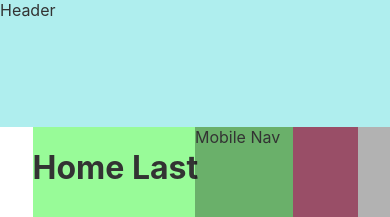
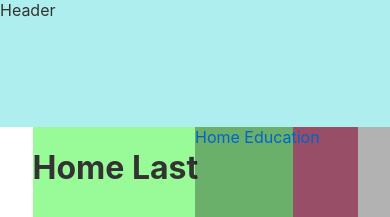
Before and after one commit to popejb1116/jbp-website-ui, a Svelte app: page / in a window 390 px wide. Shown: the top 217 px of the page. Built offline with nearby package versions, Linux system fonts and the light colour scheme.

Commit message:
Converted mobile nav to component

```diff
--- a/src/layout/GridLayout.svelte
+++ b/src/layout/GridLayout.svelte
@@ -2,6 +2,7 @@
    import Header from './header/Header.svelte'
    // DesktopNav contains Pages and Aside
    import DesktopNav from '../navigation/DesktopNav.svelte'
+   import MobileNav from '../navigation/MobileNav.svelte'
    import Footer from './footer/Footer.svelte'
 </script>
 
@@ -19,21 +20,11 @@
 
       position: relative;
    }
-
-   .test {
-      position: absolute;
-      z-index: 1;
-      top: 15vh;
-      right: 0;
-      height: 85vh;
-      width: 50vw;
-      background: rgba(0, 0, 0, 0.3);
-   }
 </style>
 
 <div class="grid">
    <Header/>
    <DesktopNav/>
-   <div class="test">Mobile Nav</div>
+   <MobileNav/>
    <Footer/>
 </div>
--- a/src/navigation/DesktopNav.svelte
+++ b/src/navigation/DesktopNav.svelte
@@ -1,7 +1,7 @@
 <script>
-   // CONTAINS NAV ROUTES
+   // NAV ROUTES
    import Pages from '../layout/pages/Pages.svelte'
-   // CONTAINS NAV DESKTOP NAV LINKS
+   // NAV LINKS
    import Aside from '../layout/aside/Aside.svelte'
 
    import {Router} from 'svelte-routing'
--- /dev/null
+++ b/src/navigation/MobileNav.svelte
@@ -0,0 +1,23 @@
+<script>
+   import {Router, Link} from 'svelte-routing'
+   export let url = ""
+</script>
+
+<style>
+   .mobile-links {
+      position: absolute;
+      z-index: 1;
+      top: 15vh;
+      right: 0;
+      height: 85vh;
+      width: 50vw;
+      background: rgba(0, 0, 0, 0.3);
+   }
+</style>
+
+<Router url="{url}">
+   <nav class="mobile-links">
+      <Link to="/">Home</Link>
+      <Link to="/eductaion">Education</Link>
+   </nav>
+</Router>
```
